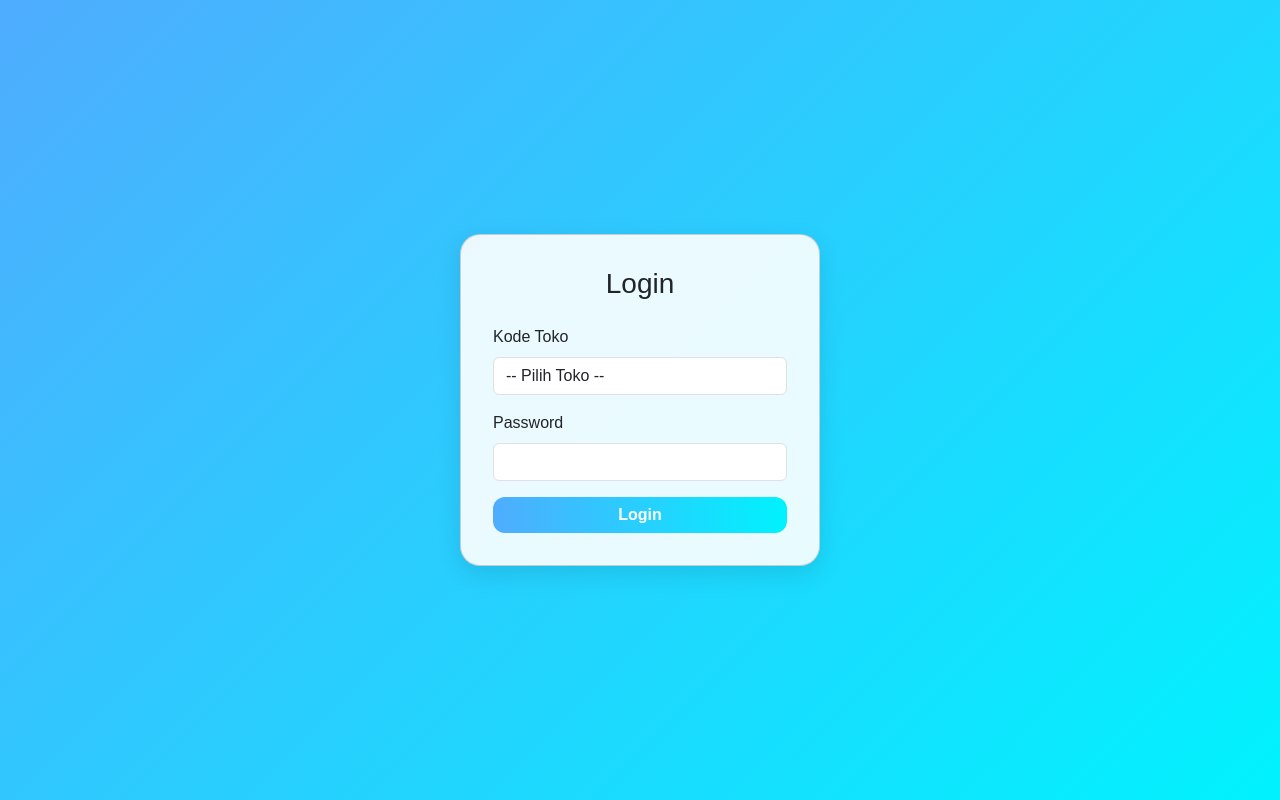
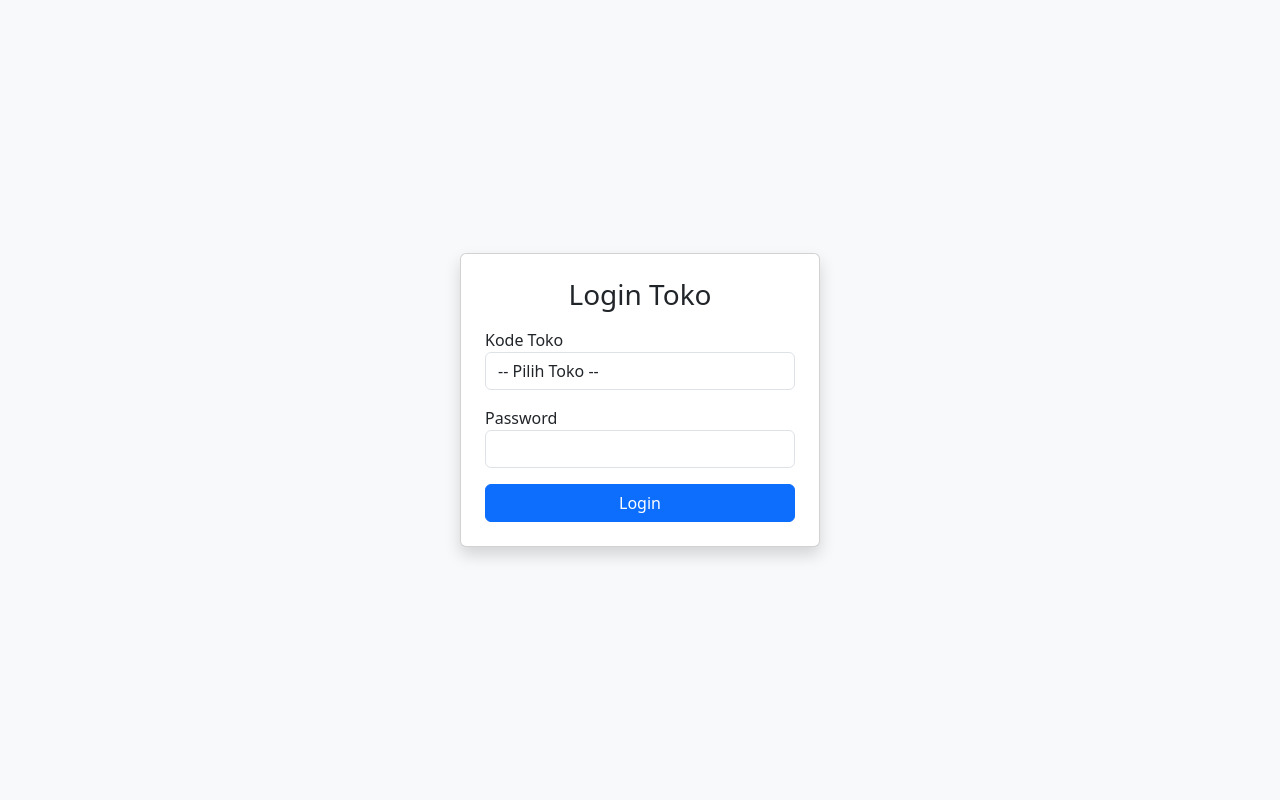
Before and after one commit to xnxxdhooomrzkyyy/bot-telegram, a Flask app: page / in a window 1280 px wide. Run offline with Flask 3, Linux system fonts and the light colour scheme.

Commit message:
Update login.html

```diff
--- a/templates/login.html
+++ b/templates/login.html
@@ -5,42 +5,19 @@
   <meta name="viewport" content="width=device-width, initial-scale=1.0">
   <title>Login - Retur App</title>
   <link href="https://cdn.jsdelivr.net/npm/bootstrap@5.3.0/dist/css/bootstrap.min.css" rel="stylesheet">
-  <style>
-    body {
-      font-family: 'Poppins', sans-serif;
-      background: linear-gradient(135deg, #4facfe 0%, #00f2fe 100%);
-      height: 100vh;
-      display: flex;
-      justify-content: center;
-      align-items: center;
-    }
-    .card {
-      background: rgba(255, 255, 255, 0.9);
-      border-radius: 20px;
-      box-shadow: 0 8px 25px rgba(0,0,0,0.1);
-      max-width: 360px;
-      padding: 2rem;
-      width: 100%;
-    }
-    .btn-primary {
-      border-radius: 12px;
-      background: linear-gradient(90deg, #4facfe, #00f2fe);
-      border: none;
-      font-weight: 600;
-    }
-  </style>
 </head>
-<body>
-  <div class="card">
-    <h3 class="text-center mb-4">Login</h3>
+<body class="bg-light d-flex justify-content-center align-items-center vh-100">
 
-    <!-- Flash Messages -->
+  <div class="card shadow p-4" style="width: 360px;">
+    <h3 class="text-center mb-3">Login Toko</h3>
+
+    <!-- Flash Message -->
     {% with messages = get_flashed_messages(with_categories=true) %}
       {% if messages %}
         {% for category, message in messages %}
           <div class="alert alert-{{ category }} alert-dismissible fade show" role="alert">
             {{ message }}
-            <button type="button" class="btn-close" data-bs-dismiss="alert" aria-label="Close"></button>
+            <button type="button" class="btn-close" data-bs-dismiss="alert"></button>
           </div>
         {% endfor %}
       {% endif %}
@@ -48,7 +25,7 @@
 
     <form method="post">
       <div class="mb-3">
-        <label class="form-label">Kode Toko</label>
+        <label>Kode Toko</label>
         <select name="kode_toko" class="form-control" required>
           <option value="">-- Pilih Toko --</option>
           {% for toko in toko_list %}
@@ -57,13 +34,13 @@
         </select>
       </div>
       <div class="mb-3">
-        <label class="form-label">Password</label>
+        <label>Password</label>
         <input type="password" name="password" class="form-control" required>
       </div>
-      <button type="submit" class="btn btn-primary w-100">Login</button>
+      <button class="btn btn-primary w-100">Login</button>
     </form>
   </div>
 
-  <script src="https://cdn.jsdelivr.net/npm/bootstrap@5.3.0/dist/js/bootstrap.bundle.min.js"></script>
+  <script src="https://cdn.jsdelivr.net/npm/bootstrap@5.3.2/dist/js/bootstrap.bundle.min.js"></script>
 </body>
-  </html>
+</html>
```
